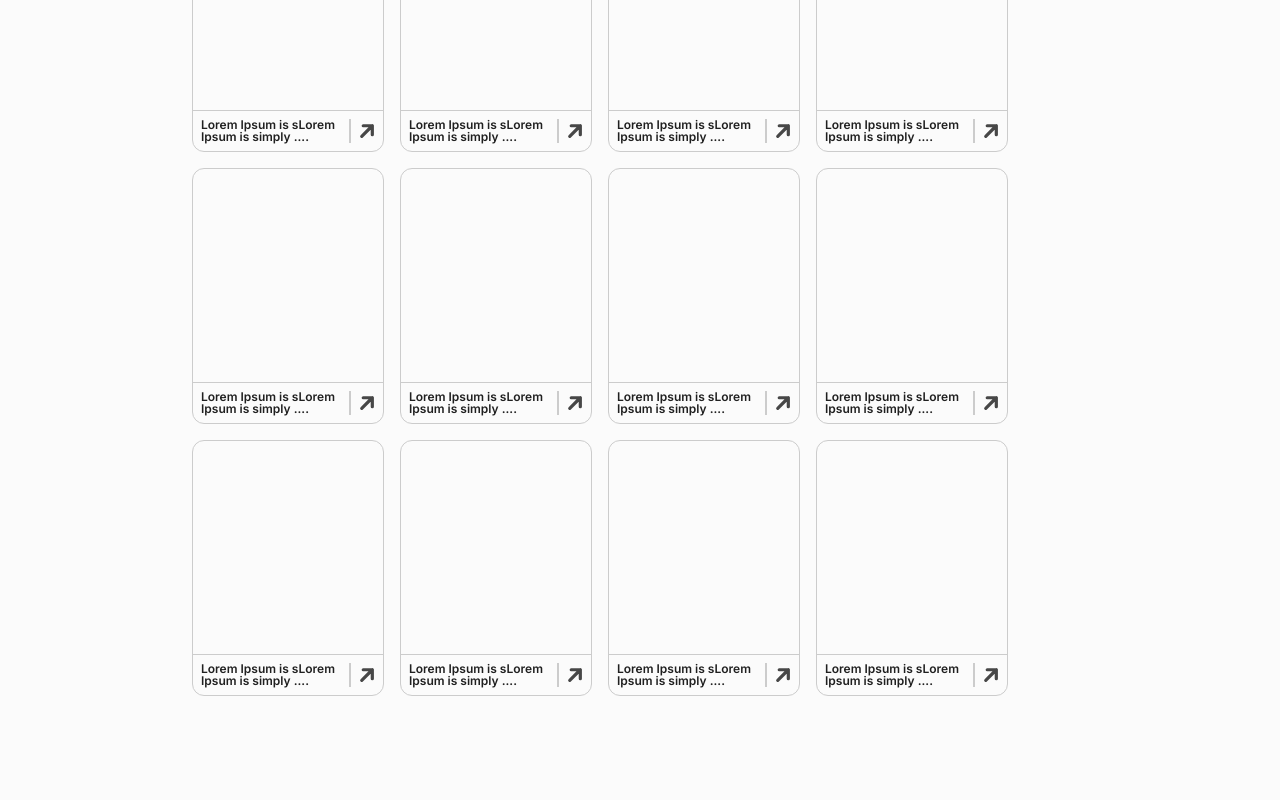
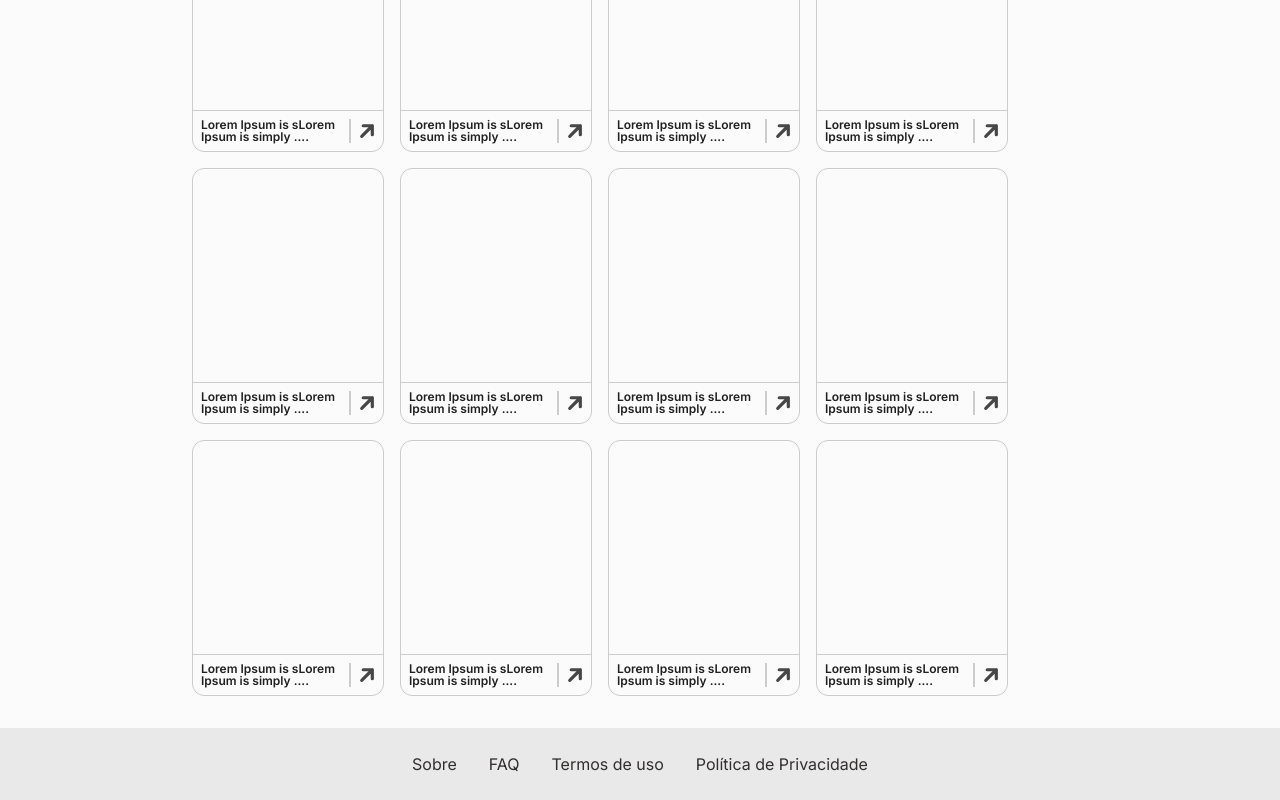
Before and after one commit to ppessanhadev/blocks-catalog-frontend, a Next.js app: page / in a window 1280 px wide. Shown: the part 1312-2112 px from the top of the page. Before the commit the page ends 2040 px from the top, so only its background shows below. Built offline with nearby package versions, Linux system fonts and the light colour scheme.

Commit message:
feat: adds footer on main page

```diff
--- a/src/app/page.tsx
+++ b/src/app/page.tsx
@@ -1,5 +1,6 @@
 import { Banner } from '@/components/Banner';
 import { Catalog } from '@/components/Catalog/Catalog';
+import { Footer } from '@/components/Footer';
 import { Header } from '@/components/Header';
 import { Section } from '@/components/Section';
 
@@ -9,12 +10,10 @@ export default function Home() {
       <Banner>
         Não limite sua criatividade, junte-se a familia Blocks por apenas <b>BRL 19,99</b>
       </Banner>
-
       <Header />
-
       <Section name="Catálogo" />
-
       <Catalog />
+      <Footer />
     </>
   );
 }
--- /dev/null
+++ b/src/components/Footer.tsx
@@ -0,0 +1,37 @@
+import Link from 'next/link';
+
+export const Footer = () => (
+  <footer className="relative bottom-0 p-6 bg-blocks-footer">
+    <ul className="flex flex-col text-center text-blocks-zinc md:flex-row justify-center gap-2 md:gap-8 m-auto">
+      <li className="transition ease-in-out duration-1000 hover:text-blocks-hover">
+        <Link href="https://www.blocksrvt.com/pt/sobre" className="visited:text-blocks-hover">
+          Sobre
+        </Link>
+      </li>
+
+      <li className="transition ease-in-out duration-1000 hover:text-blocks-hover ">
+        <Link href="https://faq.blocksrvt.com/pt-BR/" className="visited:text-blocks-hover">
+          FAQ
+        </Link>
+      </li>
+
+      <li className="transition ease-in-out duration-1000 hover:text-blocks-hover">
+        <Link
+          href="https://www.blocksrvt.com/pt/termos-de-uso"
+          className="visited:text-blocks-hover"
+        >
+          Termos de uso
+        </Link>
+      </li>
+
+      <li className="transition ease-in-out duration-1000 hover:text-blocks-hover">
+        <Link
+          href="https://www.blocksrvt.com/pt/politica-de-privacidade"
+          className="visited:text-blocks-hover"
+        >
+          Política de Privacidade
+        </Link>
+      </li>
+    </ul>
+  </footer>
+);
--- a/tailwind.config.js
+++ b/tailwind.config.js
@@ -9,7 +9,8 @@ module.exports = {
     extend: {
       colors: {
         'blocks-black': '#202020',
-        'blocks-gray': '#322E2E',
+        'blocks-zinc': '#322E2E',
+        'blocks-hover': '#7972ad',
         'blocks-banner': '#242424',
         'blocks-gray': '#CCCCCC',
         'blocks-section': '#FBFBFB',
```
